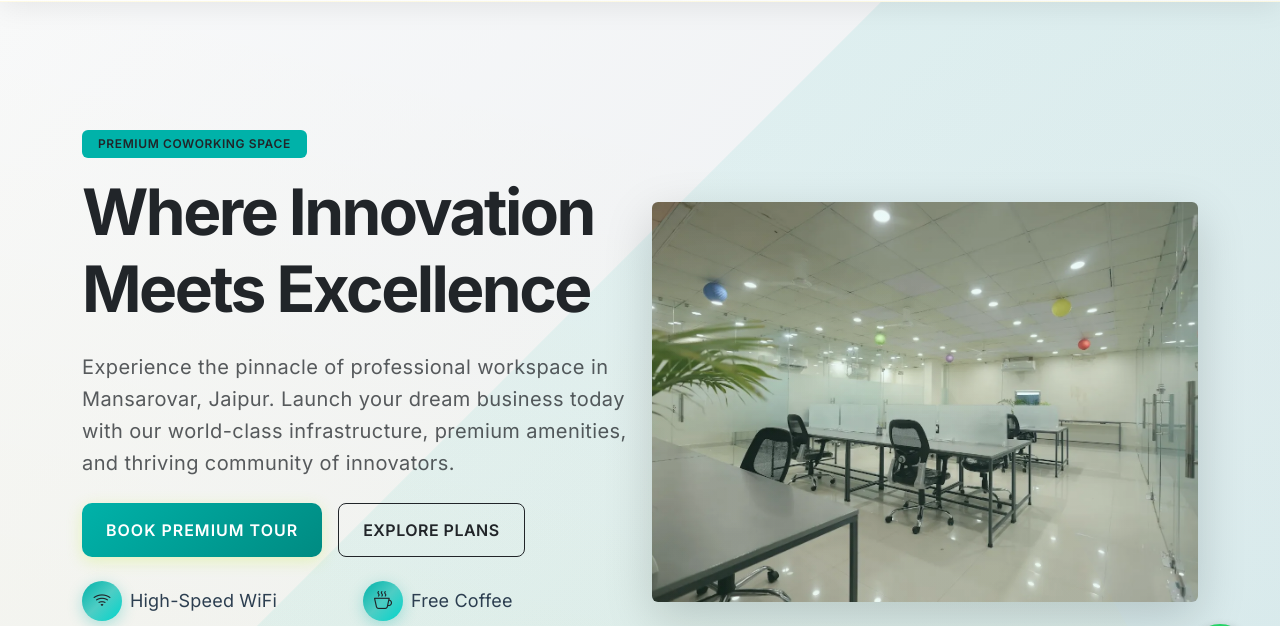
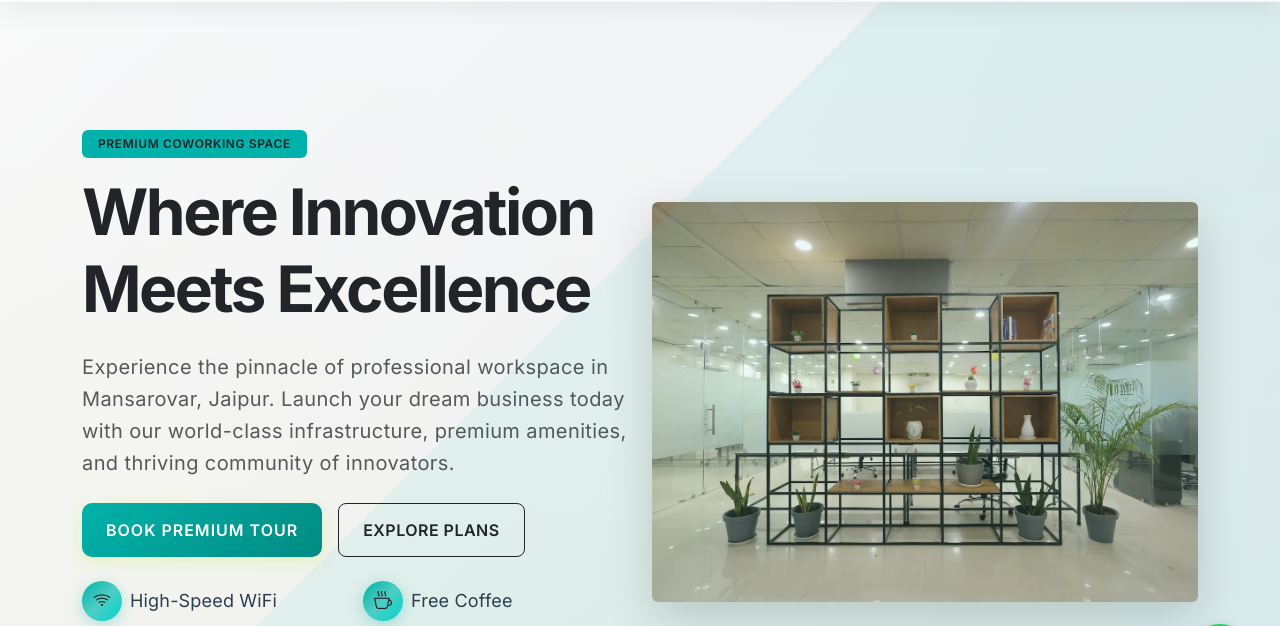
Before and after one commit to singhnatwar25/town, a plain HTML site: page index.html in a window 1280 px wide. Shown: the part 86-712 px from the top of the page. Drawn offline with nearby package versions, Linux system fonts and the light colour scheme.

Commit message:
add new image in

```diff
--- a/index.html
+++ b/index.html
@@ -86,7 +86,7 @@
                 </div>
                 <div class="col-lg-6">
                     <div class="hero-image">
-                        <img src="img/coworking4.webp" class="img-fluid rounded shadow-lg" alt="Coworking Space">
+                        <img src="img/front.webp" class="img-fluid rounded shadow-lg" alt="Coworking Space">
                     </div>
                 </div>
             </div>
```
